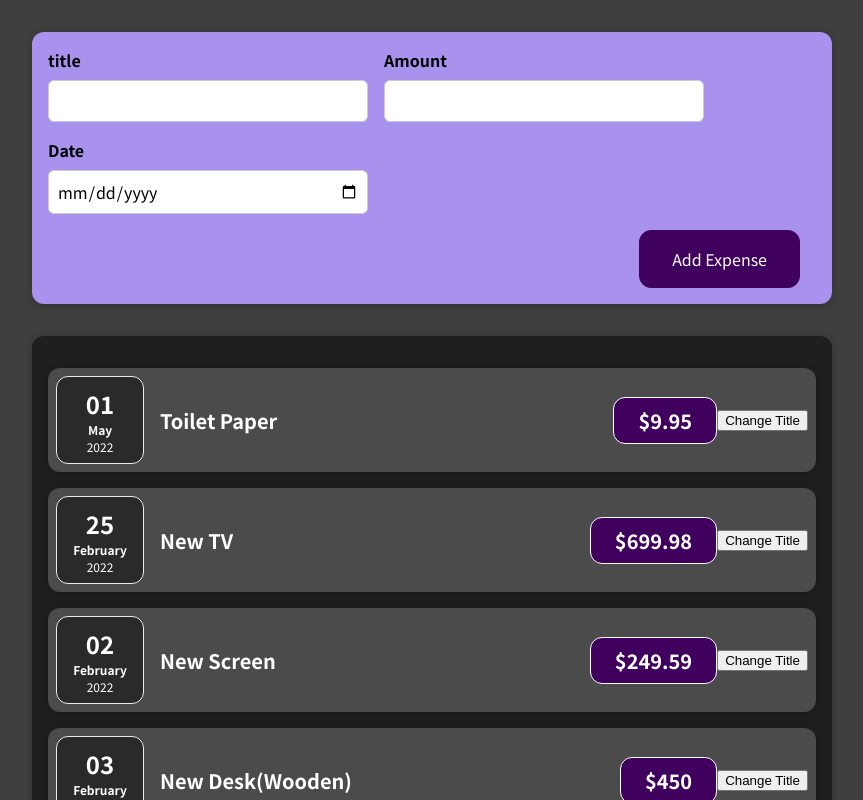
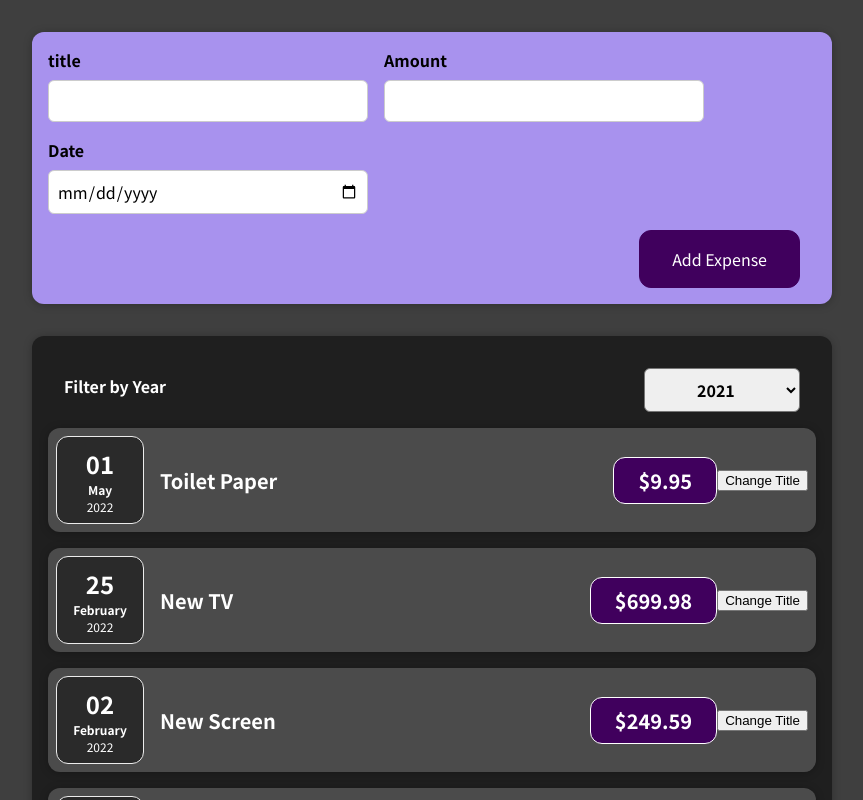
Before and after one commit to ritamxy/mini_wallet, a React (Create React App) app: page / in a window 1280 px wide. Shown: the top 800 px of the page, without its empty margins (208-1071 px from the left). Built offline with nearby package versions, Linux system fonts and the light colour scheme.

Commit message:
add year filter

```diff
--- a/src/components/Expenses/Expenses.js
+++ b/src/components/Expenses/Expenses.js
@@ -1,10 +1,22 @@
+import React, { useState } from "react";
 import ExpenseItem from "./ExpenseItem";
 import "./Expenses.css";
+import ExpensesFilter from "./ExpensesFilter";
 import Card from "../UI/Card";
 
 function Expenses(props) {
+  const [filteredYear, setFilteredYear] = useState("2021");
+
+  const filterChangeHandler = (selectedYear) => {
+    setFilteredYear(selectedYear);
+  };
   return (
+    <div>
       <Card className="expenses">
+        <ExpensesFilter
+          selected={filteredYear}
+          onChangeFilter={filterChangeHandler}
+        />
         <ExpenseItem
           title={props.items[0].title}
           amount={props.items[0].amount}
@@ -26,6 +38,7 @@
           date={props.items[3].date}
         />
       </Card>
+    </div>
   );
 }
 
--- /dev/null
+++ b/src/components/Expenses/ExpensesFilter.css
@@ -0,0 +1,24 @@
+.expenses-filter {
+  color: white;
+  padding: 0 1rem;
+}
+
+.expenses-filter__control {
+  display: flex;
+  width: 100%;
+  align-items: center;
+  justify-content: space-between;
+  margin: 1rem 0;
+}
+
+.expenses-filter label {
+  font-weight: bold;
+  margin-bottom: 0.5rem;
+}
+
+.expenses-filter select {
+  font: inherit;
+  padding: 0.5rem 3rem;
+  font-weight: bold;
+  border-radius: 6px;
+}
--- /dev/null
+++ b/src/components/Expenses/ExpensesFilter.js
@@ -0,0 +1,23 @@
+import React from "react";
+import "./ExpensesFilter.css";
+
+const ExpensesFilter = (props) => {
+  const dropdownChangeHander = (event) => {
+    props.onChangeFilter(event.target.value);
+  };
+  return (
+    <div className="expenses-filter">
+      <div className="expenses-filter__control">
+        <label>Filter by Year</label>
+        <select value={props.selected} onChange={dropdownChangeHander}>
+          <option value="2022">2022</option>
+          <option value="2021">2021</option>
+          <option value="2020">2020</option>
+          <option value="2019">2019</option>
+        </select>
+      </div>
+    </div>
+  );
+};
+
+export default ExpensesFilter;
```
Also changed, not shown: 1 other file (tests, documents, lock files or other folders). Lines whose indentation alone changed are shown as unchanged.
